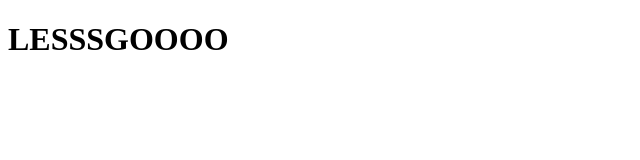
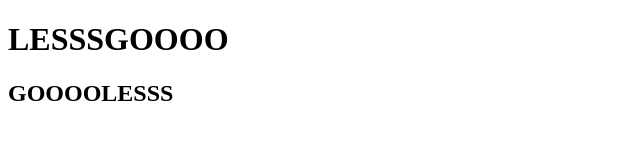
Before and after one commit to Nishantz123/Gits, a plain HTML site: page index.html in a window 1280 px wide. Shown: the whole page, without its empty margins (0-640 px from the left). Drawn offline with Linux system fonts and the light colour scheme.

Commit message:
Second Commit

```diff
--- a/index.html
+++ b/index.html
@@ -7,5 +7,6 @@
 </head>
 <body>
     <h1>LESSSGOOOO</h1>
+    <h2>GOOOOLESSS</h2>
 </body>
 </html>
```
